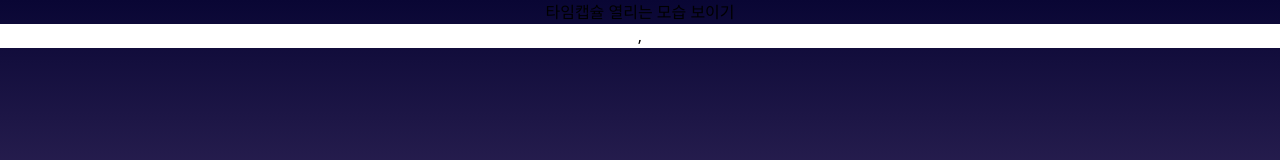
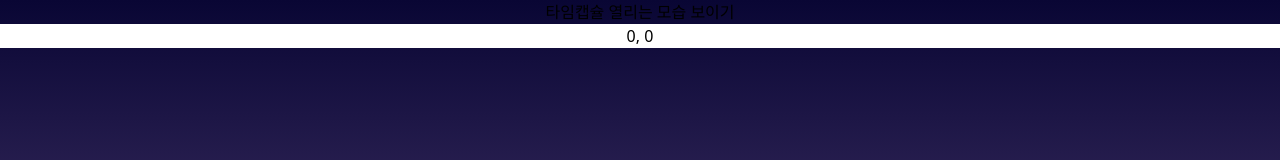
Before and after one commit to wjdgusaho/Damda, a React (Create React App) app in the folder frontend/client/: page /timecapsule/open in a window 1280 px wide. Shown: the top 160 px of the page. Built offline with nearby package versions, Linux system fonts and the light colour scheme.

Commit message:
feat : 콘솔 관련 테스트

```diff
--- a/frontend/client/src/components/TimecapsuleOpen.tsx
+++ b/frontend/client/src/components/TimecapsuleOpen.tsx
@@ -5,8 +5,10 @@ export const TimecapsuleOpen = function () {
 
   let lastBeta: number | null = null
   let lastGamma: number | null = null
+
   function handleOrientation(event: DeviceOrientationEvent) {
     const { alpha, beta, gamma } = event
+    console.log("alpha : ", alpha, "beta : ", beta, "gamma : ", gamma)
 
     if (lastBeta === null || lastGamma === null) {
       lastBeta = beta
@@ -18,7 +20,7 @@ export const TimecapsuleOpen = function () {
       const betaDiff = Math.abs(beta - lastBeta)
       const gammaDiff = Math.abs(gamma - lastGamma)
 
-      if (betaDiff > 20 || gammaDiff > 20) {
+      if (betaDiff > 10 || gammaDiff > 10) {
         // 휴대전화가 흔들렸을 때 실행할 코드를 여기에 작성합니다.
         console.log("휴대전화가 흔들렸습니다!")
       }
@@ -31,7 +33,7 @@ export const TimecapsuleOpen = function () {
     <div className="text-center">
       <p>타임캡슐 열리는 모습 보이기</p>
       <p className="text-black bg-white">
-        {lastBeta}, {lastGamma}
+        {lastBeta ? lastBeta : 0}, {lastGamma ? lastGamma : 0}
       </p>
     </div>
   )
```
